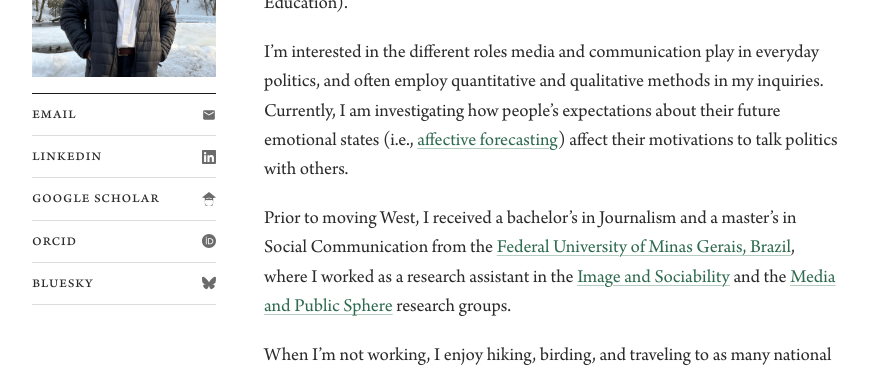
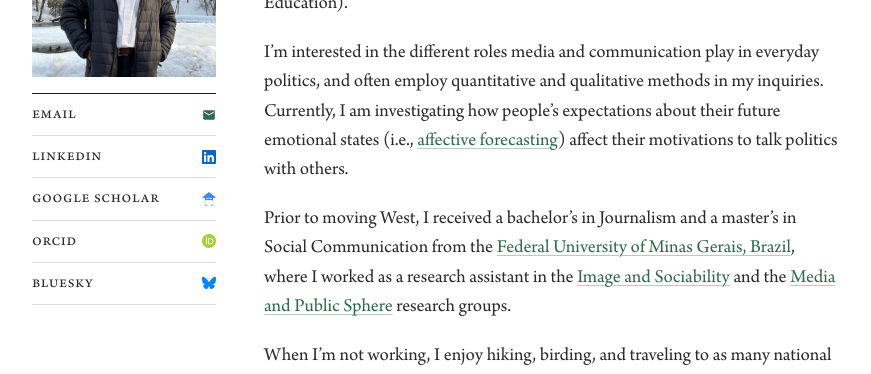
Before and after one commit to pedrohprocha/pedrohprocha.github.io, a Jekyll site: the page built from index.md, in a window 1280 px wide. Shown: the part 322-696 px from the top of the page, without its empty margins (204-1075 px from the left). Built offline with Jekyll 4.4.1, drawn with Linux system fonts in a browser that asks for light colours.

Commit message:
Color profile link icons in their brand colors
Email uses the site's green; LinkedIn, Scholar, ORCID, Bluesky (and
ResearchGate, if configured) use their brand colors.

Co-Authored-By: Claude Opus 5.5 <noreply@anthropic.com>

```diff
--- a/_includes/profile-links.html
+++ b/_includes/profile-links.html
@@ -1,8 +1,8 @@
 <ul class="profile-links">
-  {% if site.email %}<li><a href="mailto:{{ site.email }}"><span>Email</span><span class="profile-icon" aria-hidden="true">{% include icon-email.svg %}</span></a></li>{% endif %}
-  {% if site.linkedin %}<li><a href="{{ site.linkedin }}" target="_blank" rel="noopener noreferrer"><span>LinkedIn</span><span class="profile-icon" aria-hidden="true">{% include icon-linkedin.svg %}</span></a></li>{% endif %}
-  {% if site.scholar %}<li><a href="{{ site.scholar }}" target="_blank" rel="noopener noreferrer"><span>Google Scholar</span><span class="profile-icon" aria-hidden="true">{% include icon-scholar.svg %}</span></a></li>{% endif %}
-  {% if site.orcid %}<li><a href="{{ site.orcid }}" target="_blank" rel="noopener noreferrer"><span>ORCID</span><span class="profile-icon" aria-hidden="true">{% include icon-orcid.svg %}</span></a></li>{% endif %}
-  {% if site.bluesky %}<li><a href="{{ site.bluesky }}" target="_blank" rel="noopener noreferrer"><span>Bluesky</span><span class="profile-icon" aria-hidden="true">{% include icon-bluesky.svg %}</span></a></li>{% endif %}
-  {% if site.researchgate %}<li><a href="{{ site.researchgate }}" target="_blank" rel="noopener noreferrer"><span>ResearchGate</span><span class="profile-icon" aria-hidden="true">{% include icon-researchgate.svg %}</span></a></li>{% endif %}
+  {% if site.email %}<li><a href="mailto:{{ site.email }}"><span>Email</span><span class="profile-icon icon-email" aria-hidden="true">{% include icon-email.svg %}</span></a></li>{% endif %}
+  {% if site.linkedin %}<li><a href="{{ site.linkedin }}" target="_blank" rel="noopener noreferrer"><span>LinkedIn</span><span class="profile-icon icon-linkedin" aria-hidden="true">{% include icon-linkedin.svg %}</span></a></li>{% endif %}
+  {% if site.scholar %}<li><a href="{{ site.scholar }}" target="_blank" rel="noopener noreferrer"><span>Google Scholar</span><span class="profile-icon icon-scholar" aria-hidden="true">{% include icon-scholar.svg %}</span></a></li>{% endif %}
+  {% if site.orcid %}<li><a href="{{ site.orcid }}" target="_blank" rel="noopener noreferrer"><span>ORCID</span><span class="profile-icon icon-orcid" aria-hidden="true">{% include icon-orcid.svg %}</span></a></li>{% endif %}
+  {% if site.bluesky %}<li><a href="{{ site.bluesky }}" target="_blank" rel="noopener noreferrer"><span>Bluesky</span><span class="profile-icon icon-bluesky" aria-hidden="true">{% include icon-bluesky.svg %}</span></a></li>{% endif %}
+  {% if site.researchgate %}<li><a href="{{ site.researchgate }}" target="_blank" rel="noopener noreferrer"><span>ResearchGate</span><span class="profile-icon icon-researchgate" aria-hidden="true">{% include icon-researchgate.svg %}</span></a></li>{% endif %}
 </ul>
--- a/assets/css/main.css
+++ b/assets/css/main.css
@@ -309,8 +309,14 @@ em { font-style: italic; }
 }
 .profile-icon { display: flex; color: var(--muted); }
 .profile-icon svg { width: 14px; height: 14px; }
-.profile-links a:hover,
-.profile-links a:hover .profile-icon { color: var(--green); }
+/* Each icon in its brand color; email uses the site's green */
+.profile-icon.icon-email        { color: var(--green); }
+.profile-icon.icon-linkedin     { color: #0A66C2; }
+.profile-icon.icon-scholar      { color: #4285F4; }
+.profile-icon.icon-orcid        { color: #A6CE39; }
+.profile-icon.icon-bluesky      { color: #0085FF; }
+.profile-icon.icon-researchgate { color: #00CCBB; }
+.profile-links a:hover { color: var(--green); }
 .intro-text > :last-child { margin-bottom: 0; }
 .intro-text h2 {
     font-family: var(--font-head);
```
